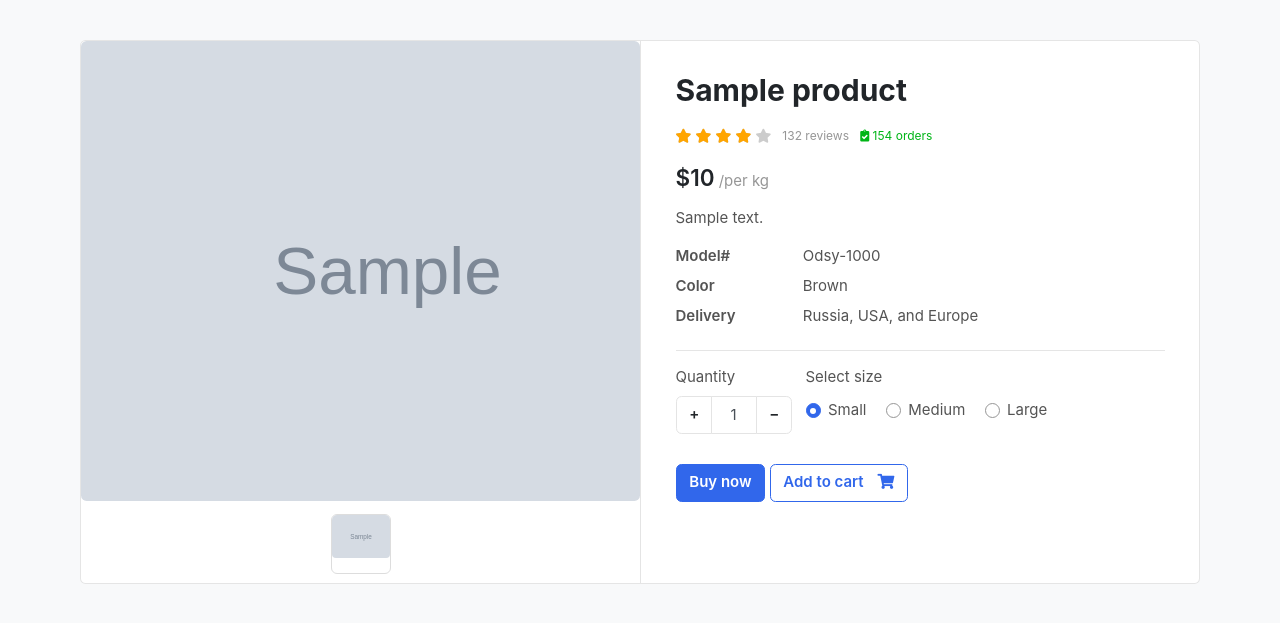
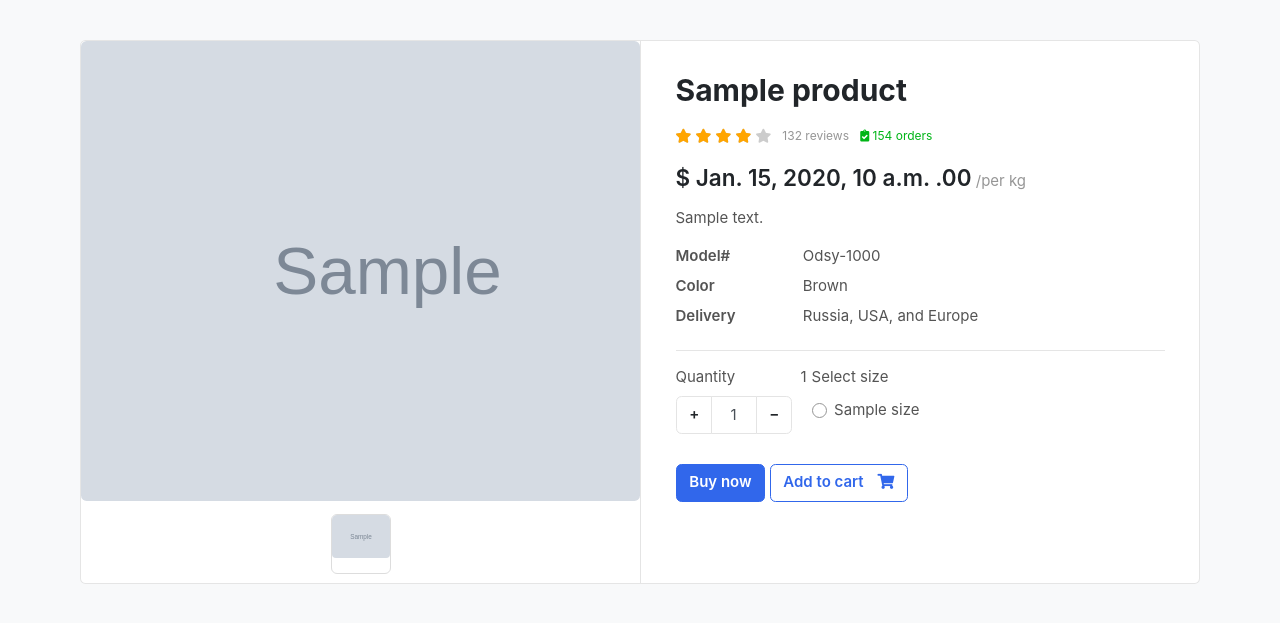
Before and after one commit to krunalmaru/djangoecom, a Django app: template ecomm/templates/product/product.html in a window 1280 px wide. Shown: the part 117-740 px from the top of the page. Run offline with Django 3.2, Linux system fonts and the light colour scheme; the template is opened without the code that fills it: most values are stand-ins (such as "Sample title", 1, 10 or a date in 2020); parts of the project's set-up code (start-up, migrations or seed data) failed here and were passed over; some libraries are stand-ins or nearby versions; some web fonts are replaced.

Commit message:
size variants

```diff
--- a/ecomm/product/models.py
+++ b/ecomm/product/models.py
@@ -47,6 +47,9 @@ class Product(BaseModel):
     def __str__(self) -> str:
         return self.product_name
 
+    def get_product_price_by_size(self, size):
+        return self.price + Sizevariant.objects.get(size_name = size).price
+
 
 
 class ProductImage(BaseModel):
--- a/ecomm/templates/product/product.html
+++ b/ecomm/templates/product/product.html
@@ -43,7 +43,13 @@
     </div> <!-- rating-wrap.// -->
 
     <div class="mb-3">
-        <var class="price h4">${{product.price}}</var>
+        <var class="price h4">$
+          {% if updated_price %}
+            {{updated_price}}
+          {% else %}
+            {{product.price}}
+          {% endif %}
+          .00</var>
         <span class="text-muted">/per kg</span>
     </div> <!-- price-detail-wrap .// -->
 
@@ -75,27 +81,24 @@
                   </div>
                 </div>
             </div> <!-- col.// -->
+            {{selected_size}}
+            {% if product.size_variant.count %}
+
             <div class="form-group col-md">
                     <label>Select size</label>
                     <div class="mt-1">
+                      {% for size in product.size_variant.all %}
                         <label class="custom-control custom-radio custom-control-inline">
-                          <input type="radio" name="select_size" checked="" class="custom-control-input">
-                          <div class="custom-control-label">Small</div>
+                          <input type="radio" onchange="get_correct_price('{{size.size_name}}')" name="select_size" {% if selected_size == size.size_name %} checked {% endif %}class="custom-control-input">
+                          <div class="custom-control-label">{{size.size_name}}</div>
                         </label>
-
-                        <label class="custom-control custom-radio custom-control-inline">
-                          <input type="radio" name="select_size" class="custom-control-input">
-                          <div class="custom-control-label">Medium</div>
-                        </label>
-
-                        <label class="custom-control custom-radio custom-control-inline">
-                          <input type="radio" name="select_size" class="custom-control-input">
-                          <div class="custom-control-label">Large</div>
-                        </label>
+                      {% endfor %}
 
                     </div>
             </div> <!-- col.// -->
-        </div> <!-- row.// -->
+            {% endif %}
+
+          </div> <!-- row.// -->
 
         <a href="#" class="btn  btn-primary"> Buy now </a>
         <a href="#" class="btn  btn-outline-primary"> <span class="text">Add to cart</span> <i class="fas fa-shopping-cart"></i>  </a>
@@ -108,4 +111,10 @@
 
     </div>
     </section>
+    <script>
+      function get_correct_price(size){
+         window.location.href = window.location.pathname + `?size=${size}`
+      }
+    </script>
+
 {% endblock %}
```
Also changed, not shown: ecomm/product/views.py (+8 -1 lines), ecomm/db.sqlite3.
